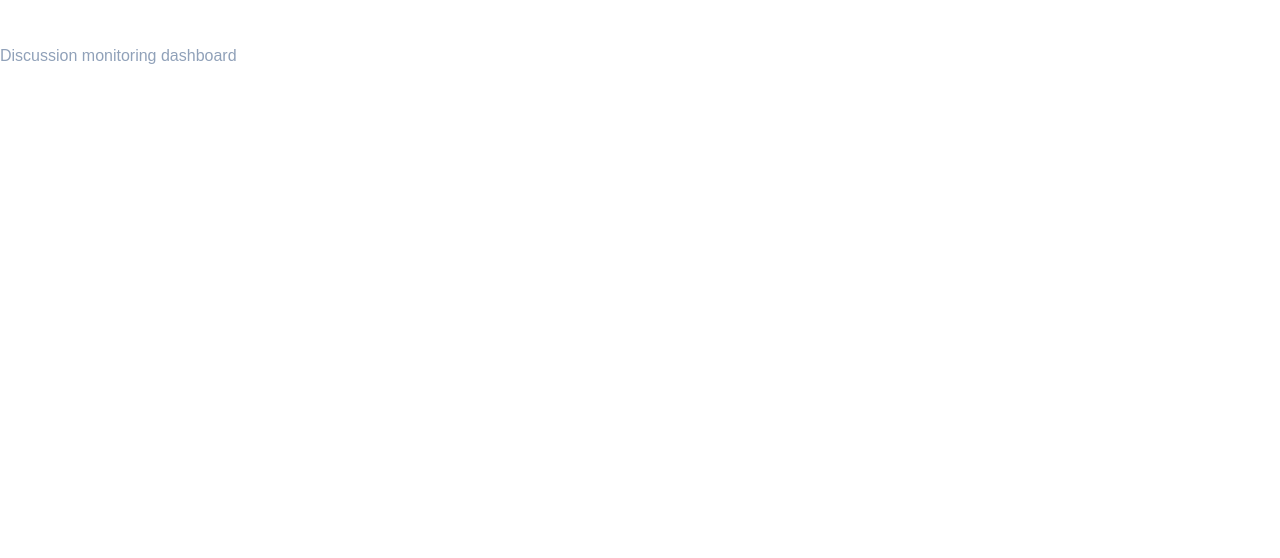
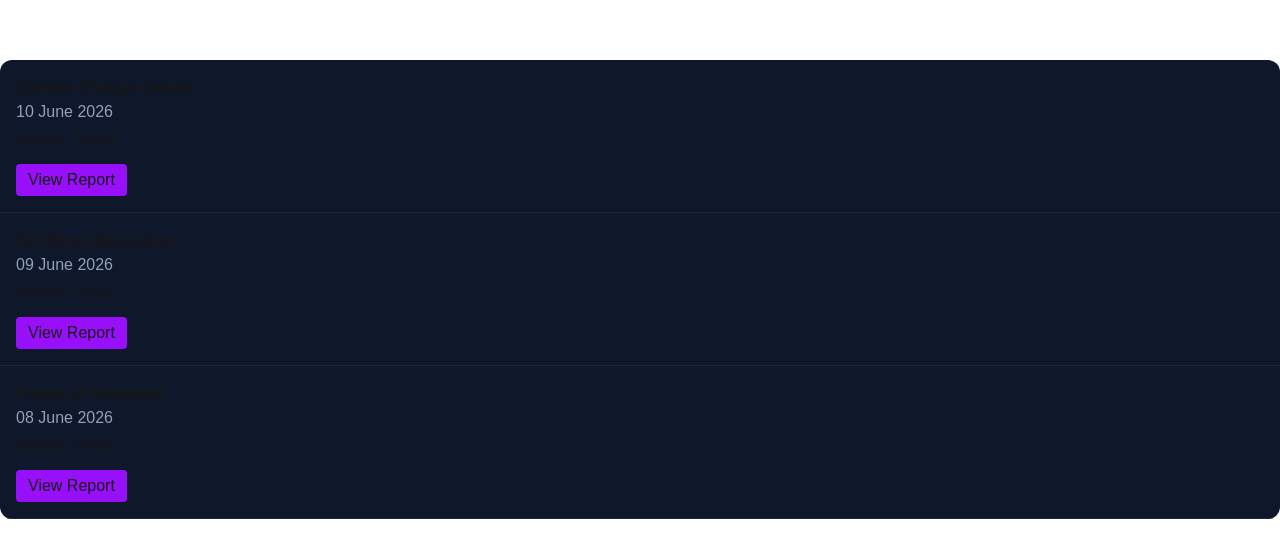
Before and after one commit to GURUBAKSHYADAV-71218/vaad, a Next.js app in the folder frontend/: page /history in a window 1280 px wide. Shown: the top 558 px of the page. Built offline with nearby package versions, Linux system fonts and the light colour scheme.

Commit message:
Create event module and analytics upgrade

```diff
--- a/frontend/app/create-event/page.tsx
+++ b/frontend/app/create-event/page.tsx
@@ -1,23 +1,57 @@
+"use client";
+
+import { useState } from "react";
+
 export default function CreateEventPage() {
+  const [eventName, setEventName] = useState("");
+  const [topic, setTopic] = useState("");
+  const [duration, setDuration] = useState("");
+
+  // Phase 39
+  const [mode, setMode] = useState("Debate");
+
   return (
     <div>
-      <h1 className="text-3xl font-bold text-white">
+      <h1 className="text-3xl font-bold">
         Create Event
       </h1>
 
       <div className="bg-slate-900 p-6 rounded-xl mt-6 max-w-3xl">
-
         <input
+          value={eventName}
+          onChange={(e) =>
+            setEventName(e.target.value)
+          }
           placeholder="Event Name"
           className="w-full p-3 rounded-lg bg-slate-800 mb-4"
         />
 
         <input
+          value={topic}
+          onChange={(e) =>
+            setTopic(e.target.value)
+          }
           placeholder="Topic"
           className="w-full p-3 rounded-lg bg-slate-800 mb-4"
         />
 
+        {/* Phase 39 - Event Mode */}
+        <select
+          value={mode}
+          onChange={(e) =>
+            setMode(e.target.value)
+          }
+          className="w-full p-3 rounded-lg bg-slate-800 mb-4"
+        >
+          <option>Debate</option>
+          <option>Group Discussion</option>
+        </select>
+
         <input
+          value={duration}
+          onChange={(e) =>
+            setDuration(e.target.value)
+          }
           placeholder="Duration"
           className="w-full p-3 rounded-lg bg-slate-800 mb-4"
         />
@@ -26,6 +60,28 @@ export default function CreateEventPage() {
           Create Event
         </button>
 
+        {/* Phase 40 - Preview Card */}
+        <div className="mt-8 border-t border-slate-700 pt-5">
+          <h2 className="font-bold text-xl mb-3">
+            Preview
+          </h2>
+
+          <p>
+            Event: {eventName || "-"}
+          </p>
+
+          <p>
+            Topic: {topic || "-"}
+          </p>
+
+          <p>
+            Duration: {duration || "-"}
+          </p>
+
+          <p>
+            Mode: {mode}
+          </p>
+        </div>
       </div>
     </div>
   );
--- a/frontend/app/history/page.tsx
+++ b/frontend/app/history/page.tsx
@@ -1,13 +1,60 @@
-export default function LiveSessionPage() {
+const events = [
+  {
+    topic: "Climate Change Debate",
+    date: "10 June 2026",
+    winner: "Rahul",
+  },
+  {
+    topic: "AI Ethics Discussion",
+    date: "09 June 2026",
+    winner: "Priya",
+  },
+  {
+    topic: "Future of Education",
+    date: "08 June 2026",
+    winner: "Aman",
+  },
+];
+
+export default function HistoryPage() {
   return (
     <div>
-      <h1 className="text-3xl font-bold text-white">
-        Live Session
+
+      <h1 className="text-3xl font-bold text-white mb-6">
+        Event History
       </h1>
 
-      <p className="text-slate-400 mt-2">
-        Discussion monitoring dashboard
-      </p>
+      <div className="bg-slate-900 rounded-xl overflow-hidden">
+
+        {events.map((event) => (
+          <div
+            key={event.topic}
+            className="p-4 border-b border-slate-800"
+          >
+
+            <div className="font-semibold">
+              {event.topic}
+            </div>
+
+            <div className="text-slate-400">
+              {event.date}
+            </div>
+
+            <div className="mt-1">
+              Winner: {event.winner}
+            </div>
+
+            <button
+              className="mt-3 bg-purple-600 px-3 py-1 rounded"
+            >
+              View Report
+            </button>
+
+          </div>
+        ))}
+
+      </div>
+
     </div>
   );
 }
--- a/frontend/app/page.tsx
+++ b/frontend/app/page.tsx
@@ -1,8 +1,8 @@
 import Sidebar from "../components/layout/Sidebar";
 import Topbar from "../components/layout/Topbar";
+import PageContainer from "../components/layout/PageContainer";
+
 import StatsCard from "../components/dashboard/StatsCard";
-
-// ✅ PHASE 12 IMPORTS ADDED HERE
 import RecentActivity from "../components/dashboard/RecentActivity";
 import UpcomingEvents from "../components/dashboard/UpcomingEvents";
 
@@ -15,7 +15,8 @@ export default function Home() {
 
         {/* Main Content */}
         <section className="flex-1 p-8">
-          {/* Topbar inside main content area */}
+          <PageContainer>
+            {/* Topbar */}
             <Topbar />
 
             <h2 className="text-3xl font-bold mt-6">
@@ -26,7 +27,7 @@ export default function Home() {
               Welcome to Vaad
             </p>
 
-          {/* Grid updated with StatsCard components */}
+            {/* Stats Cards */}
             <div className="grid grid-cols-4 gap-6 mt-8">
               <StatsCard
                 title="Total Events"
@@ -49,12 +50,12 @@ export default function Home() {
               />
             </div>
 
-          {/* ✅ PHASE 12 GRID ADDED EXACTLY BELOW STATS CARDS */}
+            {/* Recent Activity + Upcoming Events */}
             <div className="grid grid-cols-2 gap-6 mt-8">
               <RecentActivity />
               <UpcomingEvents />
             </div>
-
+          </PageContainer>
         </section>
       </div>
     </main>
--- /dev/null
+++ b/frontend/components/dashboard/AnalyticsCard.tsx
@@ -0,0 +1,23 @@
+type Props = {
+  title: string;
+  value: string;
+};
+
+export default function AnalyticsCard({
+  title,
+  value,
+}: Props) {
+  return (
+    <div className="bg-slate-900 p-5 rounded-xl">
+
+      <div>
+        {title}
+      </div>
+
+      <div className="text-3xl mt-3">
+        {value}
+      </div>
+
+    </div>
+  );
+}
--- /dev/null
+++ b/frontend/components/layout/PageContainer.tsx
@@ -0,0 +1,13 @@
+type Props = {
+  children: React.ReactNode;
+};
+
+export default function PageContainer({
+  children,
+}: Props) {
+  return (
+    <div className="max-w-7xl mx-auto">
+      {children}
+    </div>
+  );
+}
--- a/frontend/components/layout/Sidebar.tsx
+++ b/frontend/components/layout/Sidebar.tsx
@@ -19,7 +19,7 @@ export default function Sidebar() {
   const pathname = usePathname();
 
   return (
-    <aside className="w-64 min-h-screen bg-slate-900 border-r border-slate-800 p-5">
+    <aside className="w-72 min-h-screen bg-slate-900 border-r border-slate-800 p-5">
       <h1 className="text-2xl font-bold text-purple-400">
         VAAD
       </h1>
```
Lines whose indentation alone changed are shown as unchanged.
